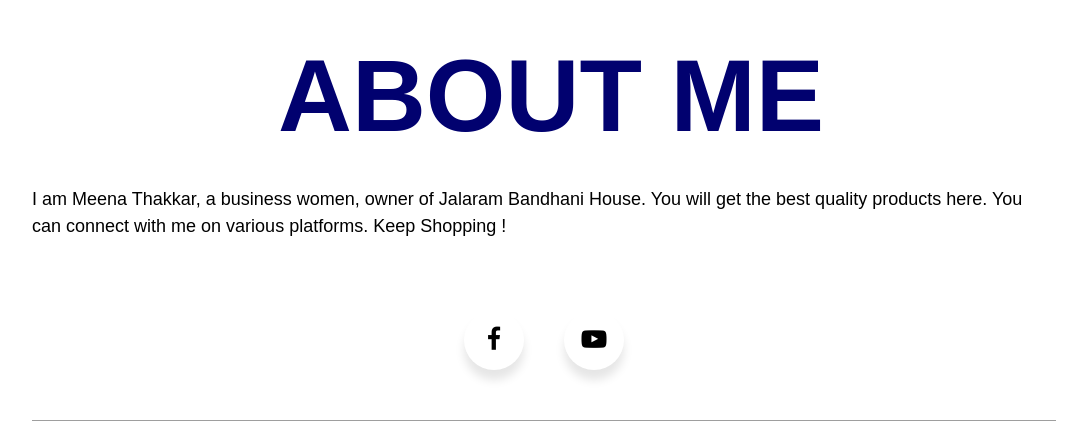
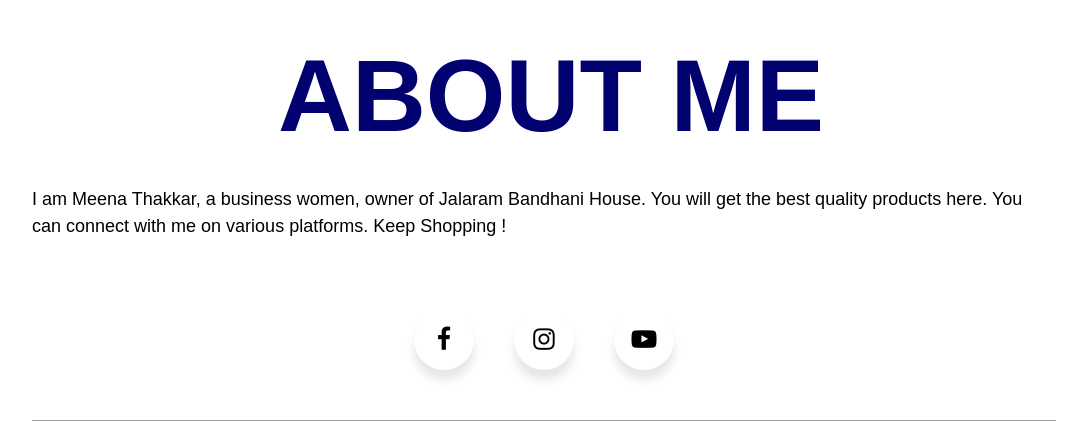
Before and after one commit to prachikakkad/jalarambandhanihouse, a Django app: page /about in a window 1280 px wide. Shown: the part 464-885 px from the top of the page, without its empty margins (96-1183 px from the left). Run offline with Django 4.2, Linux system fonts and the light colour scheme; some libraries are stand-ins or nearby versions; grey boxes are pictures that could not be loaded.

Commit message:
About.html

```diff
--- a/shop/Templates/About.html
+++ b/shop/Templates/About.html
@@ -31,11 +31,11 @@
                         <div class="tooltip">Facebook</div>
                         <a href="https://www.facebook.com/meena.thakkar.7161" target="_blank"><span><i class="fa fa-facebook"></i></span></a>
                     </div>
-                    <!-- <div class="icon instagram">
+                     <div class="icon instagram">
                         <div class="tooltip">Instagram</div>
-                        <a href="#" target="_blank"><span><i class="fa fa-instagram"></i></span></a>
+                        <a href="https://www.instagram.com/meena_thakkar_2779?utm_source=qr&igsh=OGxmZ3RvNjk5c2Zk" target="_blank"><span><i class="fa fa-instagram"></i></span></a>
                     </div>
-                    <div class="icon whatsapp">
+                                        <!--<div class="icon whatsapp">
                         <div class="tooltip">Whatsapp</div>
                         <a href="#" target="_blank"><span><i class="fa fa-whatsapp"></i></span></a>
                     </div> -->
```
